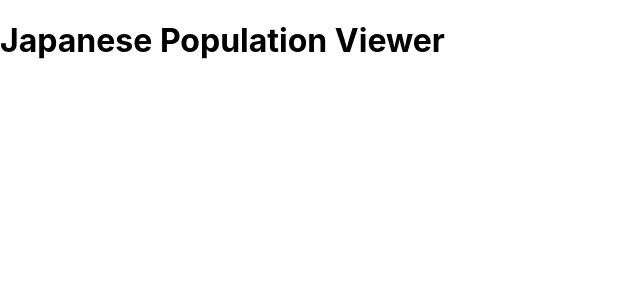
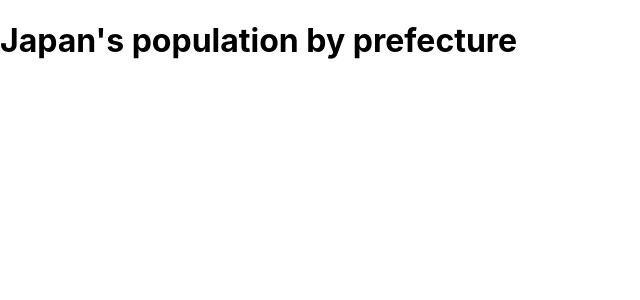
Before and after one commit to sug1t0m0/japanese_population_viewer, a React (Create React App) app: page / in a window 1280 px wide. Shown: the top 300 px of the page, without its empty margins (0-640 px from the left). Built offline with nearby package versions, Linux system fonts and the light colour scheme; no server answers.

Commit message:
アプリケーションの表向きの名前は"Japan's population by prefecture Viewer"にする

```diff
--- a/public/index.html
+++ b/public/index.html
@@ -24,7 +24,7 @@
       work correctly both with client-side routing and a non-root public URL.
       Learn how to configure a non-root public URL by running `npm run build`.
     -->
-    <title>Japanese PrefecturesPopulation Viewer</title>
+    <title>Japan's population by prefecture Viewer</title>
   </head>
   <body>
     <div id="root"></div>
--- a/src/presentation/templates/desktop.tsx
+++ b/src/presentation/templates/desktop.tsx
@@ -4,7 +4,7 @@ const DesktopTemplate = ({ children }: { children: React.ReactNode }) => {
   return (
     <div>
       <header>
-        <h1>Japanese Population Viewer</h1>
+        <h1>{"Japan's population by prefecture"}</h1>
       </header>
       <main>{children}</main>
     </div>
```
